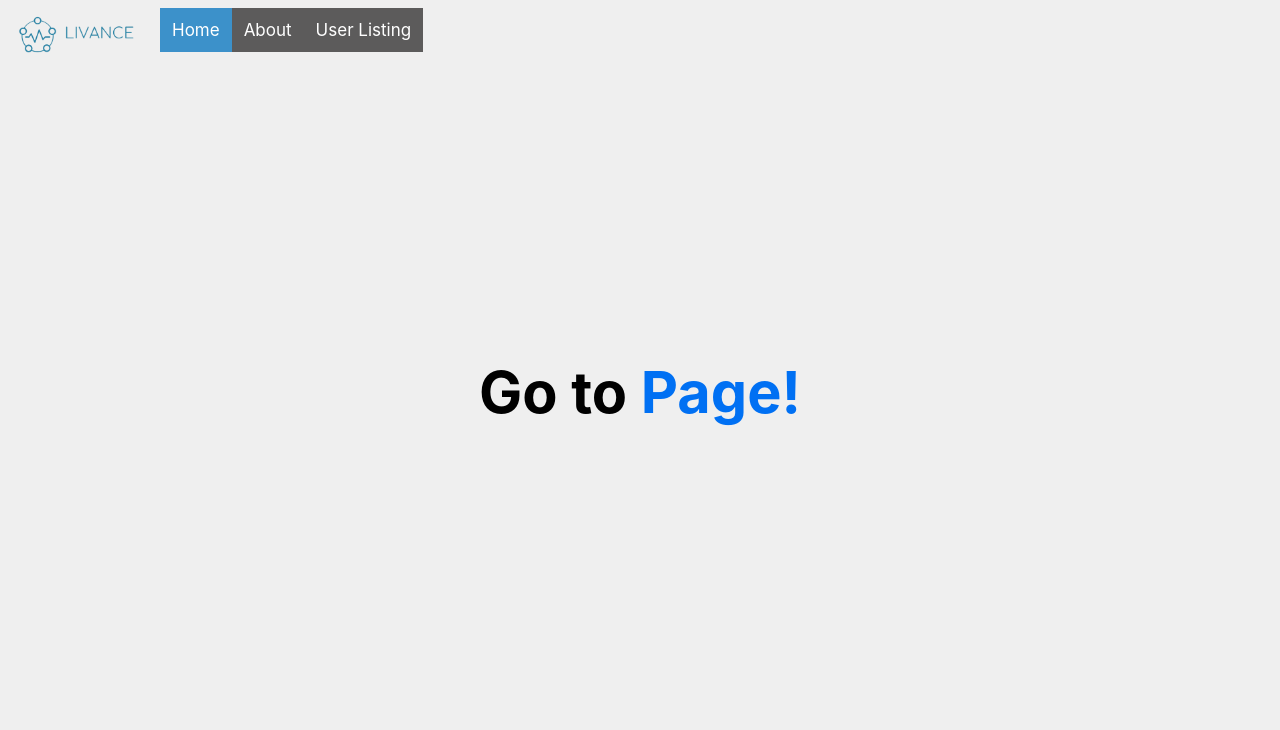
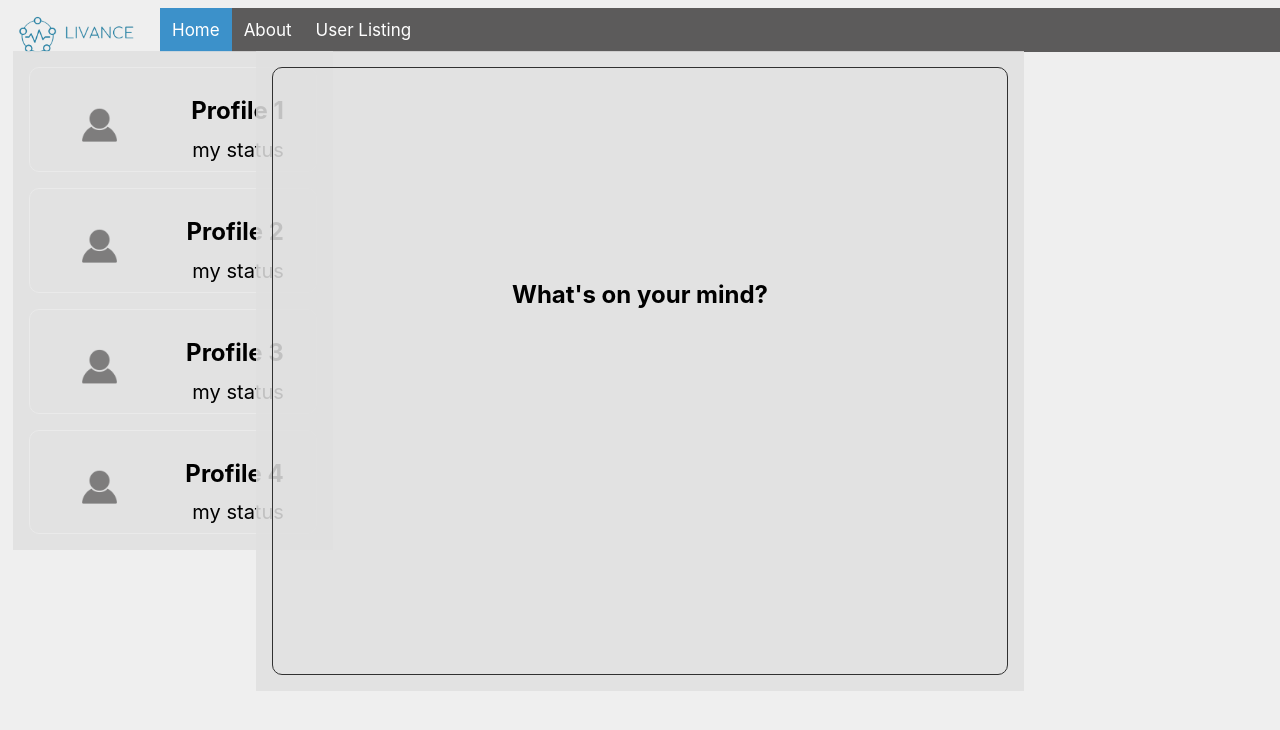
Before and after one commit to NaitikP04/livance, a Next.js app in the folder nextjs-blog/: page / in a window 1280 px wide. Shown: the top 730 px of the page. Built offline with nearby package versions, Linux system fonts and the light colour scheme.

Commit message:
updated index.js

```diff
--- a/nextjs-blog/pages/index.js
+++ b/nextjs-blog/pages/index.js
@@ -12,20 +12,41 @@ export default function Home() {
         <title>Livance</title>
         <meta name="description" content="Livance Family and Friends Health App" />
       </head>
-      <nav>
       <img src="/logonew.png" alt="Livance Logo" className={styles.logo}/>
       <div className={styles.navbar}>
         <Link className={styles.active} href="/">Home</Link>
         <Link href="#">About</Link>
         <Link href="#">User Listing</Link>
       </div>
-      </nav>
       <body>
-        <main>
-          <h1 className={styles.title}>
-            Go to <Link href="/users/first-post">Page!</Link>
-          </h1>
-        </main>
+          <div className={styles.sidebarleft}>
+            <div className={styles.card}>
+              <img src="/profile.png" alt="Profile 1" className={styles.profileimage}/>
+              <h2>Profile 1</h2>
+              <p>my status</p>
+            </div>
+            <div className={styles.card}>
+            <img src="/profile.png" alt="Profile 1" className={styles.profileimage}/>
+              <h2>Profile 2</h2>
+              <p>my status</p>
+            </div>
+            <div className={styles.card}>
+            <img src="/profile.png" alt="Profile 1" className={styles.profileimage}/>
+              <h2>Profile 3</h2>
+              <p>my status</p>
+            </div>
+            <div className={styles.card}>
+            <img src="/profile.png" alt="Profile 1" className={styles.profileimage}/>
+              <h2>Profile 4</h2>
+              <p>my status</p>
+            </div>
+          </div>
+
+          <div className={styles.sidebarright}>
+            <div className={styles.card2}>
+              <h2>What's on your mind?</h2>
+            </div>
+          </div>
       </body>
 
 
@@ -80,5 +101,6 @@ export default function Home() {
         }
       `}</style>
     </div>
+
   )
 }
--- a/nextjs-blog/styles/Home.module.css
+++ b/nextjs-blog/styles/Home.module.css
@@ -64,11 +64,26 @@
   margin-top: 3rem;
 }
 
+.profileimage{
+  width: 20%;
+  margin-top: 10%;
+  margin-left: 15%;
+  height: 10%;
+  float: left;
+  border-radius: 50%; /*don't forget prefixes*/
+  background-image: "/profile.png";
+  background-position: center center;
+  background-size: cover;
+}
+
 .card {
   margin: 1rem;
-  flex-basis: 45%;
-  padding: 1.5rem;
-  text-align: left;
+  flex-basis: 5%;
+  padding: 0.5rem;
+  padding-right: 10%;
+  padding-bottom: 5%;
+  text-align: right;
+  align-self: left;
   color: inherit;
   text-decoration: none;
   border: 1px solid #eaeaea;
@@ -79,8 +94,48 @@
 .card:hover,
 .card:focus,
 .card:active {
-  color: #0070f3;
-  border-color: #0070f3;
+  color: #3c91ca;
+  border-color: #3c91ca;
+}
+
+.card2 {
+  margin: 1rem;
+  min-height: 95%;
+  padding-top: 25%;
+  text-align: center;
+  align-self: center;
+  color: inherit;
+  text-decoration: none;
+  border: 1px solid #313131;
+  border-radius: 10px;
+}
+
+.card2 h2:hover{
+  color: #3c91ca;
+  border-color: #3c91ca;
+}
+
+.sidebarleft {
+  width: 20em;
+  margin-top: 4%;
+  margin-left: 1%;
+  height: relative;
+  background-color: #e0e0e0dc;
+  position: absolute;
+  top: 0px;
+  left: 0px;
+}
+
+.sidebarright {
+  width: 60%;
+  margin-top: 4%;
+  margin-left: 90%;
+  margin-right: 20%;
+  height: 80vh;
+  background-color: #e0e0e0dc;
+  position: absolute;
+  top: 0px;
+  right: 0px;
 }
 
 .card h3 {
@@ -88,10 +143,15 @@
   font-size: 1.5rem;
 }
 
+.card h2 {
+  font-size: 1.5rem;
+  color: #000000;
+}
+
 .card p {
   margin: 0;
   font-size: 1.25rem;
-  line-height: 1.5;
+  line-height: 0.5;
 }
 
 .logo {
@@ -102,7 +162,7 @@
 }
 
 .navbar {
-  width: fill;
+  width: stretch;
   background-color: #5c5b5b;
   overflow: auto;
   position: absolute;
```
Also changed, not shown: nextjs-blog/public/profile.png (added).
